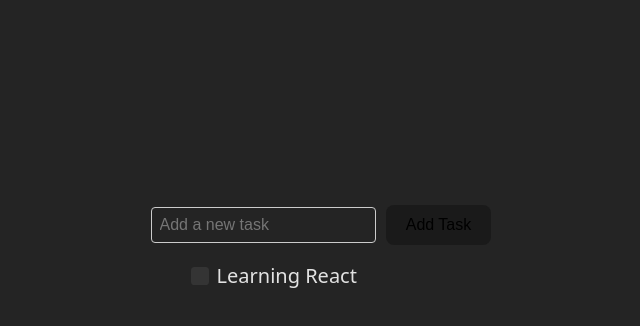
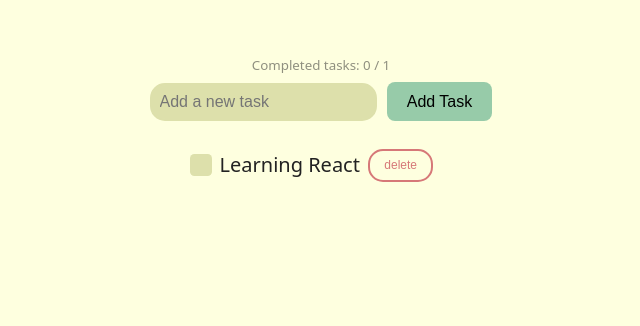
Before and after one commit to tomaszbno/tasksApp, a React (Vite) app: page / in a window 1280 px wide. Shown: the part 144-470 px from the top of the page, without its empty margins (319-959 px from the left). Built offline with nearby package versions, Linux system fonts and the light colour scheme.

Commit message:
added delete button, counter and aesthetic changes

```diff
--- a/src/App.jsx
+++ b/src/App.jsx
@@ -33,11 +33,22 @@ function App() {
       task.id === id ? { ...task, done: !task.done } : task
     ));
   };
+  //Funcion para eliminar una tarea
+  const deleteTask = (id) => {
+    setTasks(tasks.filter(task => task.id !== id))
+  }
 
+  const counter = () => {
+    if(tasks.length >= 1){
+      return `Completed tasks: ${tasks.filter(task => task.done).length} / ${tasks.length}`
+    }
+  }
 // La parte de fuera
 
   return (
-    <div>
+    <div className= "appContainer">
+      <small>{counter()}</small>
+      <div className="inputRow">
         <input
           type="text"
           value={taskToAdd}
@@ -47,11 +58,13 @@ function App() {
           onClick={() => updateTasks(taskToAdd)}>
           Add Task
         </button>
+      </div>
       <ul>
         {tasks.map(task => (
-          <li key= { task.id} className="taskItem">
+          <li key={task.id} className="taskItem">
               <button className="taskBtn" onClick={() => toggleDone(task.id)}></button>
               {task.done ? <s>{task.text}</s> : <span>{task.text}</span>}
+              <button className="delTask" onClick={() => deleteTask(task.id)}>delete</button>
           </li>
         ))}
       </ul>
--- a/src/index.css
+++ b/src/index.css
@@ -3,8 +3,8 @@
   font-weight: 400;
 
   color-scheme: light dark;
-  color: rgba(255, 255, 255, 0.87);
-  background-color: #242424;
+  color: #222;
+  background-color: #feffdf;
 
   font-synthesis: none;
   text-rendering: optimizeLegibility;
@@ -20,6 +20,18 @@ body {
   min-width: 320px;
   min-height: 100vh;
 }
+.appContainer {
+  min-height: 400px; /* Ajusta según tu preferencia */
+  display: flex;
+  flex-direction: column;
+  justify-content: flex-start;
+}
+.inputRow{
+  display: flex;
+  align-items: center;
+  min-width: 320px; /* Ajusta según tu preferencia */
+  margin-bottom: 12px;
+}
 
 button {
   border-radius: 8px;
@@ -27,12 +39,12 @@ button {
   padding: 0.6em 1.2em;
   font-size: 1em;
   font-weight: 500;
-  background-color: #1a1a1a;
+  background-color: #97cba9;
   cursor: pointer;
   transition: border-color 0.25s;
 }
 button:hover {
-  border-color: #646cff;
+  border-color: #97cba9;
 }
 button:focus,
 button:focus-visible {
@@ -40,12 +52,19 @@ button:focus-visible {
 }
 
 input{
-  background: #242424;
+  background: #dde0ab;
+  border: 2px solid #dde0ab;
+  border-radius: 15px;
+  color: #222;
   padding: 0.5em;
   margin-right: 10px;
   font-size: 1em;
-  border: 1px solid #ccc;
-  border-radius: 4px;
+  transition-duration: 0.3s;
+}
+input:focus {
+  border-color: #97cba9;
+  border-radius: 15px;
+  outline: none;
 }
 
 .taskItem {
@@ -56,11 +75,23 @@ input{
 }
 
 .taskBtn {
-  font-size: 10px;
-  background-color: #343434;
-  padding: 8px;
+  background: #dde0ab;
+  padding: 10px;
   border-radius: 20%;
 }
 s{
   color:#717171
 }
+
+.delTask{
+  background-color: #feffdf;
+  border: 2px solid #d67878;
+  border-radius: 15px;
+  font-size: 12px;
+  color:#d67878;
+}
+small{
+  opacity: 50%;
+  display: block;
+  margin-bottom: 6px;
+}
```
Lines whose indentation alone changed are shown as unchanged.
